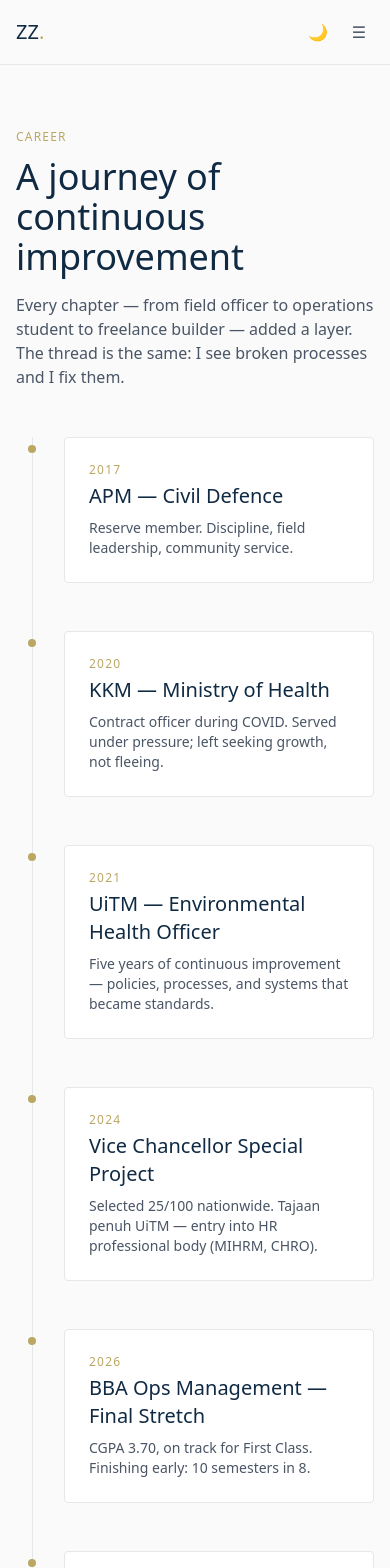
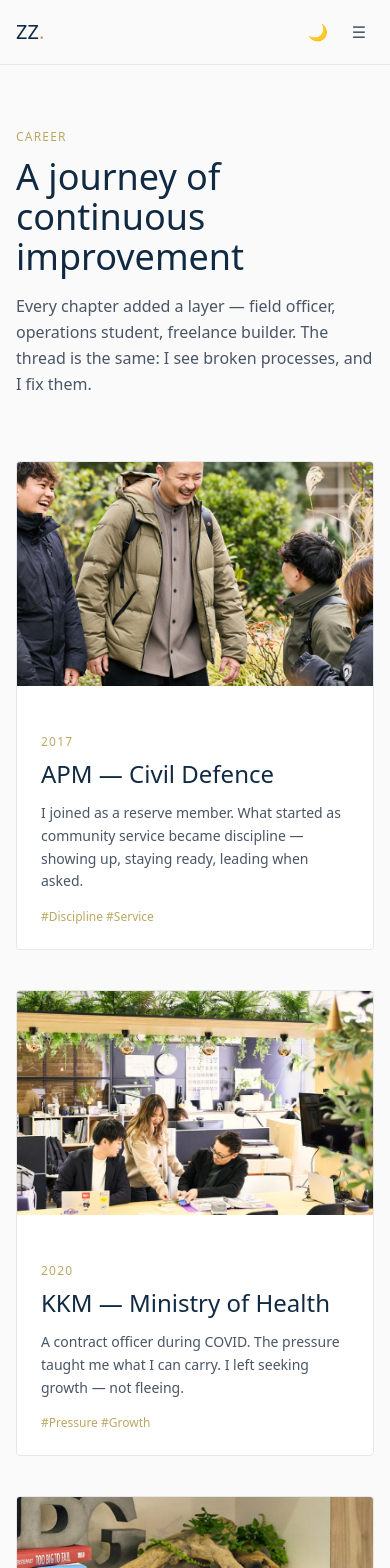
Before and after one commit to ik4lyfe/zahiruddin-portfolio-v2, a Next.js app: page /career in a window 390 px wide. Shown: the top 1568 px of the page. Built offline with nearby package versions, Linux system fonts and the light colour scheme; a web font is replaced by a local one.

Commit message:
Redesign all pages with Pearl warmth: photo strips, alternating story cards, humanised copy, warm close quotes

```diff
--- a/src/app/career/page.tsx
+++ b/src/app/career/page.tsx
@@ -4,36 +4,82 @@ import { timeline } from "@/lib/data";
 
 export const metadata: Metadata = { title: "Career" };
 
+const photos = [
+  "/photos/p0c3e.jpg",
+  "/photos/p36cb.jpg",
+  "/photos/p4486.jpg",
+  "/photos/pc1dc.jpg",
+  "/photos/pc84e.jpg",
+  "/photos/pd0de.jpg",
+];
+
+const stories = [
+  {
+    year: "2017",
+    title: "APM — Civil Defence",
+    desc: "I joined as a reserve member. What started as community service became discipline — showing up, staying ready, leading when asked.",
+    tag: "#Discipline #Service",
+  },
+  {
+    year: "2020",
+    title: "KKM — Ministry of Health",
+    desc: "A contract officer during COVID. The pressure taught me what I can carry. I left seeking growth — not fleeing.",
+    tag: "#Pressure #Growth",
+  },
+  {
+    year: "2021",
+    title: "UiTM — Environmental Health Officer",
+    desc: "Five years of continuous improvement. Policies changed, processes fixed, systems built — until they became standards.",
+    tag: "#Improvement #Standards",
+  },
+  {
+    year: "2024",
+    title: "Vice Chancellor Special Project",
+    desc: "Selected 25 out of 100 applicants nationwide. Fully sponsored by UiTM. This opened the door to HR — MIHRM, CHRO.",
+    tag: "#Selected #Sponsored",
+  },
+  {
+    year: "2026",
+    title: "BBA Ops Management — Final Stretch",
+    desc: "CGPA 3.70, on track for First Class. Finishing 10 semesters in 8 — without dropping the grades. That's the work ethic.",
+    tag: "#Discipline #Efficiency",
+  },
+  {
+    year: "2027",
+    title: "Graduation & Transition",
+    desc: "The degree completes. The next chapter: operations management — procurement, supply chain, logistics, planning.",
+    tag: "#NextChapter #Operations",
+  },
+];
+
 export default function Career() {
   return (
-    <div className="mx-auto max-w-4xl px-4 sm:px-6 py-16">
+    <div className="mx-auto max-w-5xl px-4 sm:px-6 py-16">
       <Reveal>
         <p className="text-xs uppercase tracking-widest text-gold mb-3">Career</p>
         <h1 className="font-serif text-4xl md:text-5xl text-navy dark:text-gold mb-4">A journey of continuous improvement</h1>
-        <p className="text-gray-600 dark:text-gray-300 mb-12 max-w-2xl">
-          Every chapter — from field officer to operations student to freelance builder — added a layer. The thread is the
-          same: I see broken processes and I fix them.
+        <p className="text-gray-600 dark:text-gray-300 mb-16 max-w-2xl leading-relaxed">
+          Every chapter added a layer — field officer, operations student, freelance builder. The thread is the same:
+          I see broken processes, and I fix them.
         </p>
       </Reveal>
 
-      <div className="relative">
-        <div className="absolute left-4 md:left-1/2 top-0 bottom-0 w-px bg-line dark:bg-gray-700" />
-        <div className="space-y-12">
-          {timeline.map((t, i) => (
-            <Reveal key={t.year} delay={i * 60}>
-              <div className={`relative flex gap-6 md:gap-0 ${i % 2 === 0 ? "md:flex-row" : "md:flex-row-reverse"}`}>
-                <div className="absolute left-4 md:left-1/2 w-2 h-2 rounded-full bg-gold -translate-x-1/2 mt-2" />
-                <div className={`pl-12 md:pl-0 md:w-1/2 ${i % 2 === 0 ? "md:pr-12" : "md:pl-12"}`}>
-                  <div className="border border-line dark:border-gray-700 rounded-sm p-6 bg-surface dark:bg-[#1a1d24] hover:shadow-md transition-shadow">
-                    <div className="text-xs uppercase tracking-widest text-gold mb-1">{t.year}</div>
-                    <h3 className="font-serif text-xl text-navy dark:text-gold mb-2">{t.title}</h3>
-                    <p className="text-sm text-gray-600 dark:text-gray-300">{t.desc}</p>
-                  </div>
-                </div>
+      <div className="space-y-10">
+        {stories.map((s, i) => (
+          <Reveal key={s.year} delay={i * 60}>
+            <article className={`grid md:grid-cols-2 gap-6 items-center border border-line dark:border-gray-700 rounded-sm overflow-hidden bg-surface dark:bg-[#1a1d24] hover:shadow-md transition-shadow ${i % 2 === 1 ? "md:[direction:rtl]" : ""}`}>
+              <div className="h-56 md:h-64 overflow-hidden [direction:ltr]">
+                <img src={photos[i % photos.length]} alt="" className="w-full h-full object-cover" />
               </div>
-            </Reveal>
-          ))}
-        </div>
+              <div className="p-6 md:p-8 [direction:ltr]">
+                <div className="text-xs uppercase tracking-widest text-gold mb-2">{s.year}</div>
+                <h2 className="font-serif text-2xl text-navy dark:text-gold mb-3">{s.title}</h2>
+                <p className="text-sm text-gray-600 dark:text-gray-300 leading-relaxed mb-4">{s.desc}</p>
+                <div className="text-xs text-gold">{s.tag}</div>
+              </div>
+            </article>
+          </Reveal>
+        ))}
       </div>
     </div>
   );
--- a/src/app/contact/page.tsx
+++ b/src/app/contact/page.tsx
@@ -4,16 +4,34 @@ import { site } from "@/lib/data";
 
 export const metadata: Metadata = { title: "Contact" };
 
+const photos = [
+  "/photos/p0c3e.jpg",
+  "/photos/p36cb.jpg",
+  "/photos/p4486.jpg",
+  "/photos/pc1dc.jpg",
+  "/photos/pc84e.jpg",
+  "/photos/pd0de.jpg",
+];
+
 export default function Contact() {
   return (
-    <div className="mx-auto max-w-3xl px-4 sm:px-6 py-16">
+    <div className="mx-auto max-w-4xl px-4 sm:px-6 py-16">
       <Reveal>
         <p className="text-xs uppercase tracking-widest text-gold mb-3">Contact</p>
         <h1 className="font-serif text-4xl md:text-5xl text-navy dark:text-gold mb-4">Let&apos;s talk.</h1>
-        <p className="text-gray-600 dark:text-gray-300 mb-12 max-w-xl">
-          Open to operations roles — procurement, supply chain, logistics, planning. Also taking freelance web development
-          projects. Reach out, I usually reply within a day.
+        <p className="text-gray-600 dark:text-gray-300 mb-12 max-w-xl leading-relaxed">
+          Open to operations roles — procurement, supply chain, logistics, planning. Also taking freelance web
+          development projects. I usually reply within a day.
         </p>
+      </Reveal>
+
+      {/* photo strip — warmth */}
+      <Reveal>
+        <div className="grid grid-cols-7 gap-2 mb-12">
+          {photos.map((p, i) => (
+            <img key={i} src={p} alt="" className="aspect-square object-cover rounded-sm" />
+          ))}
+        </div>
       </Reveal>
 
       <div className="grid md:grid-cols-2 gap-6 mb-12">
--- a/src/app/journal/page.tsx
+++ b/src/app/journal/page.tsx
@@ -4,30 +4,40 @@ import { journalPosts } from "@/lib/data";
 
 export const metadata: Metadata = { title: "Journal" };
 
+const photos = [
+  "/photos/p0c3e.jpg",
+  "/photos/p36cb.jpg",
+  "/photos/p4486.jpg",
+  "/photos/pc1dc.jpg",
+];
+
 export default function Journal() {
   return (
-    <div className="mx-auto max-w-3xl px-4 sm:px-6 py-16">
+    <div className="mx-auto max-w-4xl px-4 sm:px-6 py-16">
       <Reveal>
         <p className="text-xs uppercase tracking-widest text-gold mb-3">Journal</p>
         <h1 className="font-serif text-4xl md:text-5xl text-navy dark:text-gold mb-4">Insights & reflections</h1>
-        <p className="text-gray-600 dark:text-gray-300 mb-12 max-w-2xl">
-          Short pieces on operations, finance, and growth. Republished from LinkedIn and Threads — where the thinking
-          happens in public.
+        <p className="text-gray-600 dark:text-gray-300 mb-16 max-w-2xl leading-relaxed">
+          Short pieces on operations, finance, and growth — written the way I think: first person, concrete, honest.
+          Republished from LinkedIn and Threads.
         </p>
       </Reveal>
 
       <div className="divide-y divide-line dark:divide-gray-700 border-y border-line dark:border-gray-700">
         {journalPosts.map((p, i) => (
           <Reveal key={p.title} delay={i * 50}>
-            <a href="#" className="group block py-6 hover:bg-surface dark:hover:bg-[#1a1d24] px-2 -mx-2 transition-colors">
+            <a href="#" className="group flex items-center gap-5 py-6 hover:bg-surface dark:hover:bg-[#1a1d24] px-2 -mx-2 transition-colors">
+              <img src={photos[i % photos.length]} alt="" className="hidden sm:block w-20 h-16 object-cover rounded-sm shrink-0" />
+              <div className="min-w-0">
                 <div className="flex items-baseline gap-4">
                   <span className="text-xs text-gray-400 dark:text-gray-500 whitespace-nowrap">{p.date}</span>
                   <span className="font-serif text-lg md:text-xl text-navy dark:text-gold group-hover:underline">
                     {p.title}
                   </span>
                 </div>
-              <div className="mt-1 pl-0 md:pl-[calc(4rem+16px)]">
+                <div className="mt-1">
                   <span className="text-[10px] uppercase tracking-widest text-gold">{p.tag}</span>
+                </div>
               </div>
             </a>
           </Reveal>
--- a/src/app/work/page.tsx
+++ b/src/app/work/page.tsx
@@ -4,40 +4,63 @@ import { freelanceWork, projects } from "@/lib/data";
 
 export const metadata: Metadata = { title: "Work" };
 
+const photos = [
+  "/photos/p0c3e.jpg",
+  "/photos/p36cb.jpg",
+  "/photos/p4486.jpg",
+  "/photos/pc1dc.jpg",
+  "/photos/pc84e.jpg",
+];
+
 export default function Work() {
   return (
     <div className="mx-auto max-w-6xl px-4 sm:px-6 py-16">
       <Reveal>
         <p className="text-xs uppercase tracking-widest text-gold mb-3">Work</p>
-        <h1 className="font-serif text-4xl md:text-5xl text-navy dark:text-gold mb-4">Internal digital transformation</h1>
-        <p className="text-gray-600 dark:text-gray-300 mb-12 max-w-2xl">
-          Five systems built inside my organisation — not as IT projects, but as operations improvements. Each one turned
-          days of manual work into a few clicks.
+        <h1 className="font-serif text-4xl md:text-5xl text-navy dark:text-gold mb-4">Digital transformation, from the inside</h1>
+        <p className="text-gray-600 dark:text-gray-300 mb-16 max-w-2xl leading-relaxed">
+          Five systems built inside my own organisation — not as IT projects, but as answers to problems people lived
+          with every day. Each one turned days of manual work into a few clicks.
         </p>
       </Reveal>
 
-      <div className="space-y-12">
-        {projects.map((p, i) => (
+      {/* Hero case study — full width */}
+      <Reveal>
+        <article className="grid md:grid-cols-2 gap-0 border border-gold dark:border-gold rounded-sm overflow-hidden mb-10 bg-surface dark:bg-[#1a1d24]">
+          <div className="h-64 md:h-auto overflow-hidden">
+            <img src={photos[0]} alt="" className="w-full h-full object-cover" />
+          </div>
+          <div className="p-8 md:p-10 flex flex-col justify-center">
+            <div className="text-xs uppercase tracking-widest text-gold mb-2">Hero story · {projects[0].metric}</div>
+            <h2 className="font-serif text-2xl md:text-3xl text-navy dark:text-gold mb-4">{projects[0].title}</h2>
+            <p className="text-sm text-gray-600 dark:text-gray-300 leading-relaxed mb-3">
+              <span className="font-medium text-gray-800 dark:text-gray-200">The problem: </span>{projects[0].problem}
+            </p>
+            <p className="text-sm text-gray-600 dark:text-gray-300 leading-relaxed mb-3">
+              <span className="font-medium text-gray-800 dark:text-gray-200">What I did: </span>{projects[0].action}
+            </p>
+            <p className="text-sm text-gray-600 dark:text-gray-300 leading-relaxed">
+              <span className="font-medium text-gray-800 dark:text-gray-200">The result: </span>{projects[0].result}
+            </p>
+          </div>
+        </article>
+      </Reveal>
+
+      {/* Other projects — alternating */}
+      <div className="space-y-10">
+        {projects.slice(1).map((p, i) => (
           <Reveal key={p.title} delay={i * 60}>
-            <article className={`grid md:grid-cols-2 gap-8 items-center border border-line dark:border-gray-700 rounded-sm p-8 bg-surface dark:bg-[#1a1d24] ${i === 0 ? "border-gold dark:border-gold" : ""}`}>
-              <div>
-                <div className="flex items-center gap-3 mb-3">
-                  <span className="text-xs uppercase tracking-widest text-gold">{p.tag}</span>
-                  <span className="text-xs text-gray-400 dark:text-gray-500">· {p.metric}</span>
-                </div>
+            <article className={`grid md:grid-cols-2 gap-6 items-center border border-line dark:border-gray-700 rounded-sm overflow-hidden bg-surface dark:bg-[#1a1d24] hover:shadow-md transition-shadow ${i % 2 === 1 ? "md:[direction:rtl]" : ""}`}>
+              <div className="h-56 md:h-72 overflow-hidden [direction:ltr]">
+                <img src={photos[(i + 1) % photos.length]} alt="" className="w-full h-full object-cover" />
+              </div>
+              <div className="p-6 md:p-8 [direction:ltr]">
+                <div className="text-xs uppercase tracking-widest text-gold mb-2">{p.tag} · {p.metric}</div>
                 <h2 className="font-serif text-2xl text-navy dark:text-gold mb-4">{p.title}</h2>
-                <div className="space-y-3 text-sm text-gray-600 dark:text-gray-300">
-                  <p><span className="font-medium text-gray-800 dark:text-gray-200">Problem: </span>{p.problem}</p>
+                <div className="space-y-3 text-sm text-gray-600 dark:text-gray-300 leading-relaxed">
+                  <p><span className="font-medium text-gray-800 dark:text-gray-200">The problem: </span>{p.problem}</p>
                   <p><span className="font-medium text-gray-800 dark:text-gray-200">What I did: </span>{p.action}</p>
-                  <p><span className="font-medium text-gray-800 dark:text-gray-200">Result: </span>{p.result}</p>
-                </div>
-              </div>
-              <div className="flex items-center justify-center">
-                <div className="w-full aspect-[4/3] bg-navy dark:bg-[#121212] border border-line dark:border-gray-700 rounded-sm flex items-center justify-center p-8">
-                  <div className="text-center">
-                    <div className="font-serif text-3xl text-gold">{p.metric}</div>
-                    <div className="mt-2 text-xs text-gray-400 dark:text-gray-500 uppercase tracking-widest">Before → After</div>
-                  </div>
+                  <p><span className="font-medium text-gray-800 dark:text-gray-200">The result: </span>{p.result}</p>
                 </div>
               </div>
             </article>
@@ -45,6 +68,7 @@ export default function Work() {
         ))}
       </div>
 
+      {/* Freelance — warm close */}
       <Reveal>
         <h2 className="font-serif text-3xl text-navy dark:text-gold mt-20 mb-8">Freelance</h2>
       </Reveal>
@@ -54,7 +78,7 @@ export default function Work() {
             <div className="border border-line dark:border-gray-700 rounded-sm p-6 bg-surface dark:bg-[#1a1d24] h-full hover:shadow-md transition-shadow">
               <div className="text-xs uppercase tracking-widest text-gold mb-2">{f.type}</div>
               <h3 className="font-serif text-xl text-navy dark:text-gold mb-2">{f.title}</h3>
-              <p className="text-sm text-gray-600 dark:text-gray-300">{f.detail}</p>
+              <p className="text-sm text-gray-600 dark:text-gray-300 leading-relaxed">{f.detail}</p>
             </div>
           </Reveal>
         ))}
```
Also changed, not shown: src/app/credentials/page.tsx (+22 -10 lines). Lines whose indentation alone changed are shown as unchanged.
